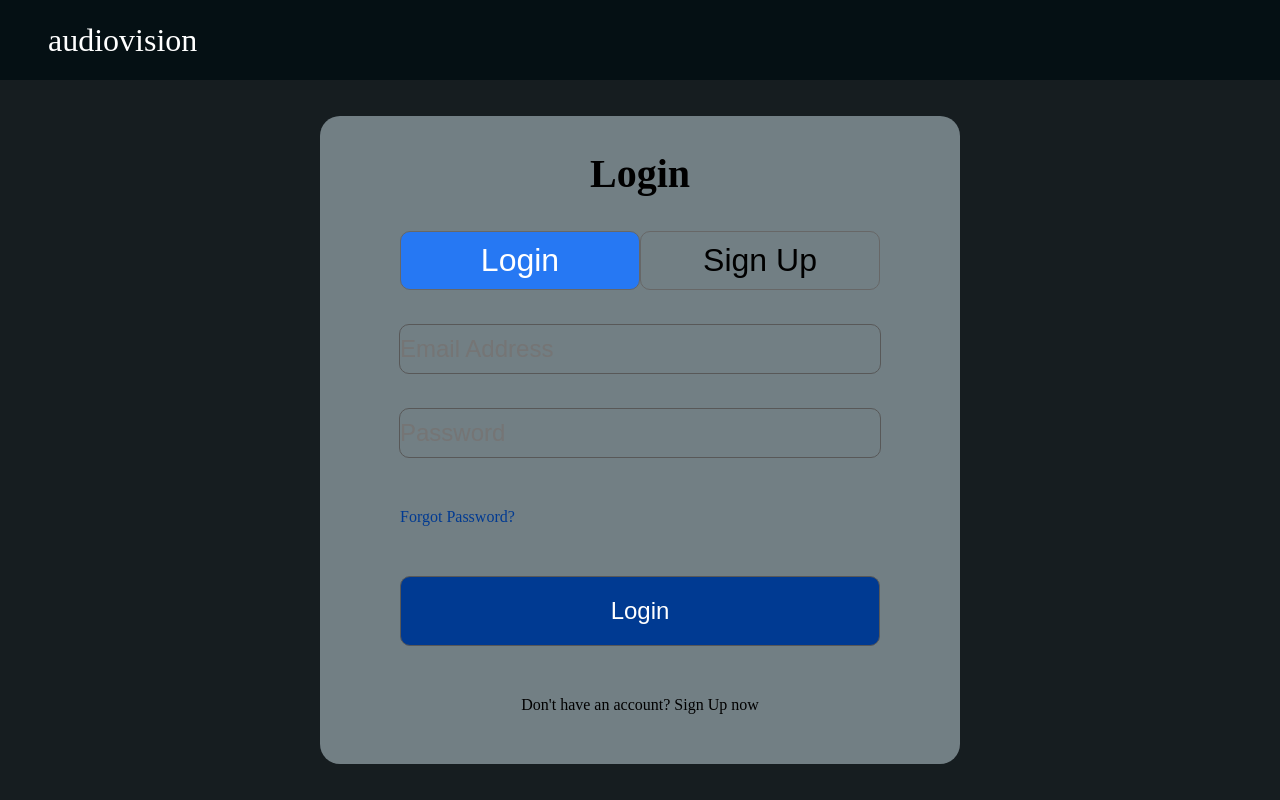
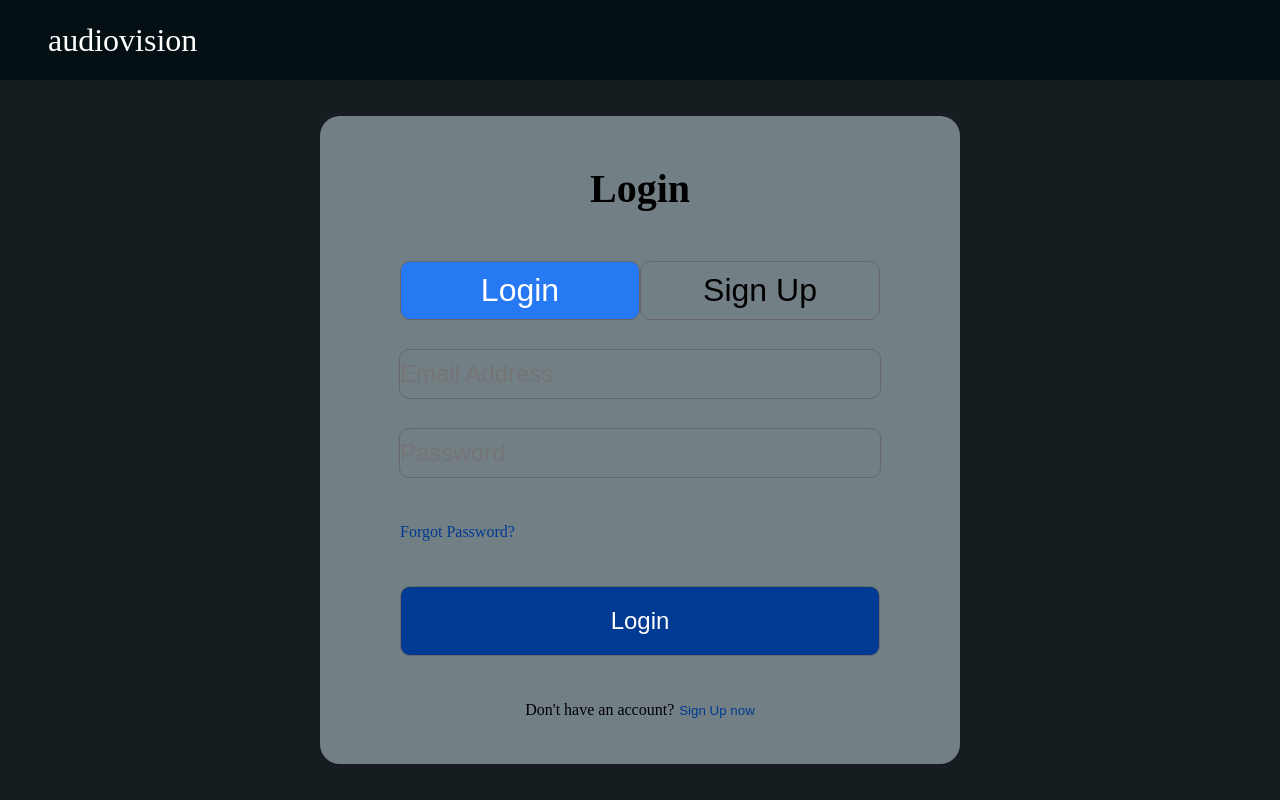
Before and after one commit to poke8014/CS161, a React (Create React App) app in the folder dev/: page /login in a window 1280 px wide. Built offline with nearby package versions, Linux system fonts and the light colour scheme.

Commit message:
updated login page

```diff
--- a/dev/src/pages/loginPage/LoginPage.css
+++ b/dev/src/pages/loginPage/LoginPage.css
@@ -50,6 +50,7 @@
 }
 
 .form-type{
+    padding: 20px 0px;
     font-size: 5vh;
     font-weight: bold;
     margin: 0;
@@ -58,7 +59,7 @@
 .login-signup-box input{
     width: 75%;
     border-radius: 10px;
-    border: 1px solid #585858;
+    border: 1px solid rgb(103, 103, 103);
     margin: 0;
     font-size: 3ch;
     padding: 10px 0px;
@@ -69,10 +70,38 @@
 .forgot-password{
     width: 75%;
     color: #003A92;
+    font-size: 2ch;
 }
 
 .login-signup-box .login-button-submit{
     background-color: #003A92;
     color: white;
     padding: 20px 0px;
+    font-size: 3ch;
 }
+
+.signup-now-button{
+    background-color: #727F84;
+    border: none;
+    margin: 0;
+    margin-left: 5px;
+    padding: 0;
+    color: #003A92;
+    transition: font-size 0.2s;
+}
+
+.signup-now-button:hover{
+    cursor: pointer;
+    text-decoration-line: underline;
+    font-size: 2ch;
+    font-weight: bold;
+}
+
+.no-account{
+    font-size: 2ch;
+}
+
+.login-button-form:hover, .signup-button-form:hover{
+    box-shadow: 0px 0px 2px #003A92;
+    cursor: pointer;
+}
--- a/dev/src/pages/loginPage/LoginPage.js
+++ b/dev/src/pages/loginPage/LoginPage.js
@@ -23,11 +23,13 @@ export default function LoginPage(){
                         <button className="login-button-form" onClick={changeFormType}>Login</button>
                         <button className="signup-button-form" onClick={changeFormType}>Sign Up</button>
                     </div>
-                    <input type={"text"} placeholder="Email Address" />
-                    <input type={"text"} placeholder="Password" />
+                    <input type={"email"} placeholder="Email Address" />
+                    <input type={"password"} placeholder="Password" />
                     <p className="forgot-password">Forgot Password?</p>
                     <input className="login-button-submit" type={"submit"} value="Login"/>
-                    <p>Don't have an account? Sign Up now</p>
+                    <p className="no-account">Don't have an account?
+                        <button className="signup-now-button" onClick={changeFormType}>Sign Up now</button>
+                    </p>
                 </form>
             </div>
         </div>
```
